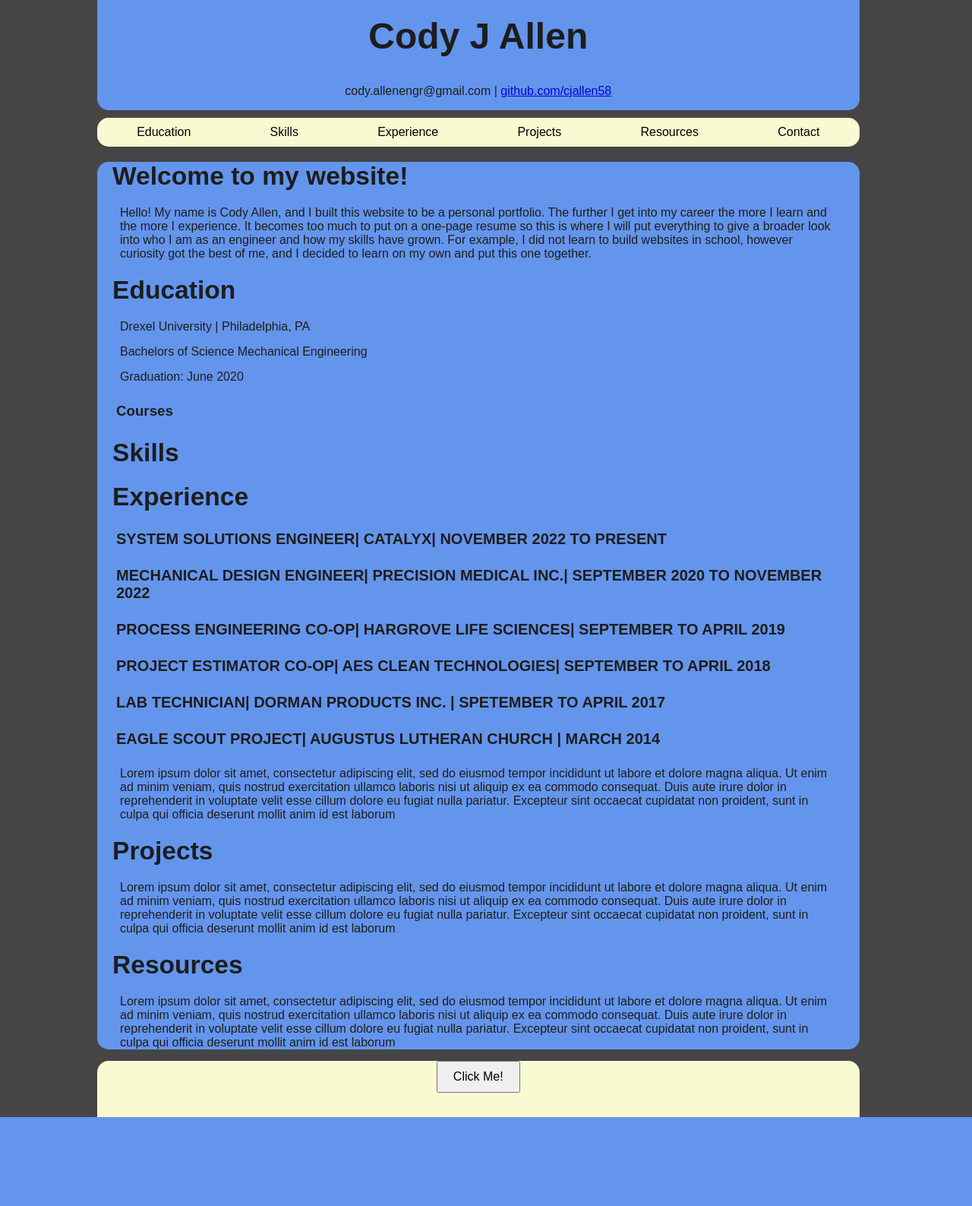
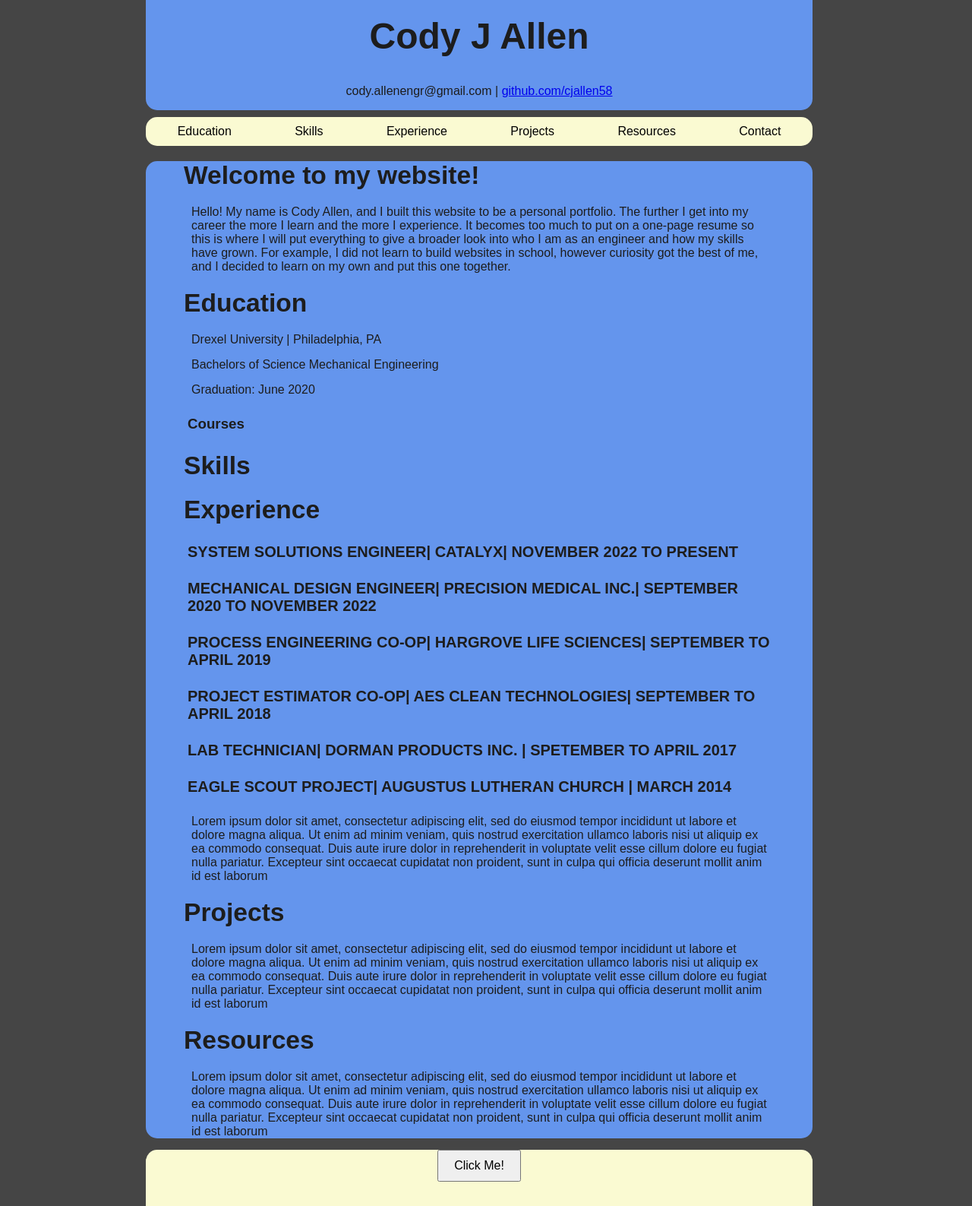
Before and after one commit to cjallen58/AllenEngr, a Flask app: page / in a window 1280 px wide. Shown: the whole page at 76% size. Before the commit the page ends 1470 px from the top, so only its background shows below. Run offline with Flask 3, Linux system fonts and the light colour scheme.

Commit message:
Styles update

```diff
--- a/static/style.css
+++ b/static/style.css
@@ -14,8 +14,8 @@ button {
     font-size: 1em;
 }
 
-.content_wrapper{
-    width: 80%;
+.wrapper{
+    width: 70%;
 }
 
 .heading_div{
@@ -108,6 +108,11 @@ button {
     font-size: 1em;
 }
 
+.content p {
+    margin: 15px 30px;
+    font-size: 1em;
+}
+
 .footer {
     margin-top: 1%;
     width: 98%;
--- a/templates/index.html
+++ b/templates/index.html
@@ -10,7 +10,7 @@
 </head>
 
 <body>
-    <div class="content_wrapper">
+    <div class="wrapper">
         <div class="heading_div">
             <h1>Cody J Allen</h1>
             <p>cody.allenengr@gmail.com | <a href="https://github.com/cjallen58">github.com/cjallen58</a></p>
@@ -27,14 +27,21 @@
             </ul>
         </nav>
         <div class="main_body">
+            <div class="content">
                 <h2 class="section_heading">Welcome to my website!</h2>
-            <p id="intro" class="content">{{intro}}</p>
+                <p id="intro">{{intro}}</p>
+            </div>
+            <div class="content">
                 <h2 class="section_heading">Education</h2>
-            <p class="content">Drexel University | Philadelphia, PA</p>
-            <p class="content">Bachelors of Science Mechanical Engineering</p>
-            <p class="content">Graduation: June 2020</p>
+                <p>Drexel University | Philadelphia, PA</p>
+                <p>Bachelors of Science Mechanical Engineering</p>
+                <p>Graduation: June 2020</p>
                 <h3 class="courses">Courses</h3>
+            </div>
+            <div class="content">
                 <h2 class="section_heading">Skills</h2>
+            </div>
+            <div class="content">
                 <h2 class="section_heading">Experience</h2>
                 <h3 class="experience_heading">SYSTEM SOLUTIONS ENGINEER| CATALYX| NOVEMBER 2022 TO PRESENT</h3>
                 <h3 class="experience_heading">MECHANICAL DESIGN ENGINEER| PRECISION MEDICAL INC.| SEPTEMBER 2020 TO NOVEMBER 2022</h3>
@@ -42,11 +49,16 @@
                 <h3 class="experience_heading">PROJECT ESTIMATOR CO-OP| AES CLEAN TECHNOLOGIES| SEPTEMBER TO APRIL 2018</h3>
                 <h3 class="experience_heading">LAB TECHNICIAN| DORMAN PRODUCTS INC. | SPETEMBER TO APRIL 2017</h3>
                 <h3 class="experience_heading">EAGLE SCOUT PROJECT| AUGUSTUS LUTHERAN CHURCH | MARCH 2014</h3>
-            <p id="experience" class="content">{{lorem}}</p>
+                <p id="experience">{{lorem}}</p>
+            </div>
+            <div class="content">
                 <h2 class="section_heading">Projects</h2>
-            <p id="projects" class="content">{{lorem}}</p>
+                <p id="projects">{{lorem}}</p>
+            </div>
+            <div class="content">
                 <h2 class="section_heading">Resources</h2>
-            <p id="Resources" class="content">{{lorem}}</p>
+                <p id="Resources">{{lorem}}</p>
+            </div>
         </div>
         <div class="footer">
             <button id="myButton">Click Me!</button>
```
Lines whose indentation alone changed are shown as unchanged.
